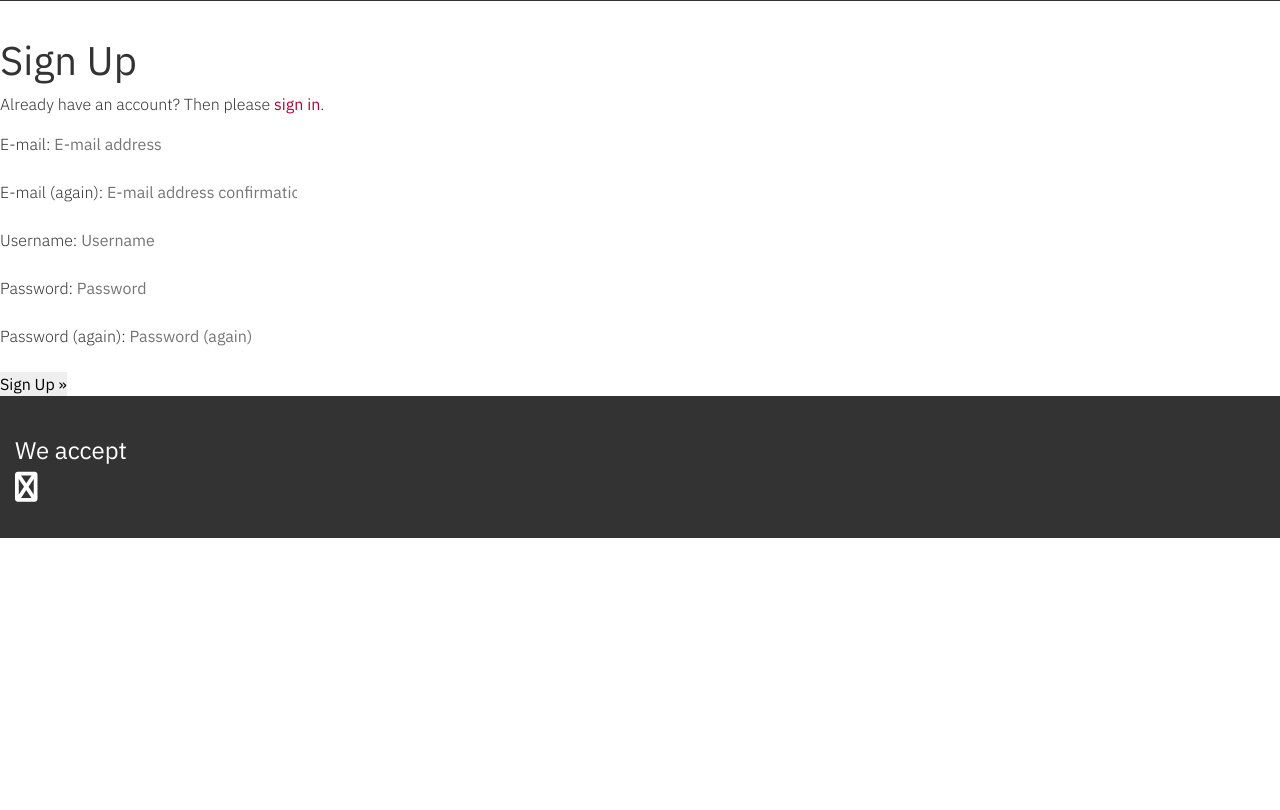
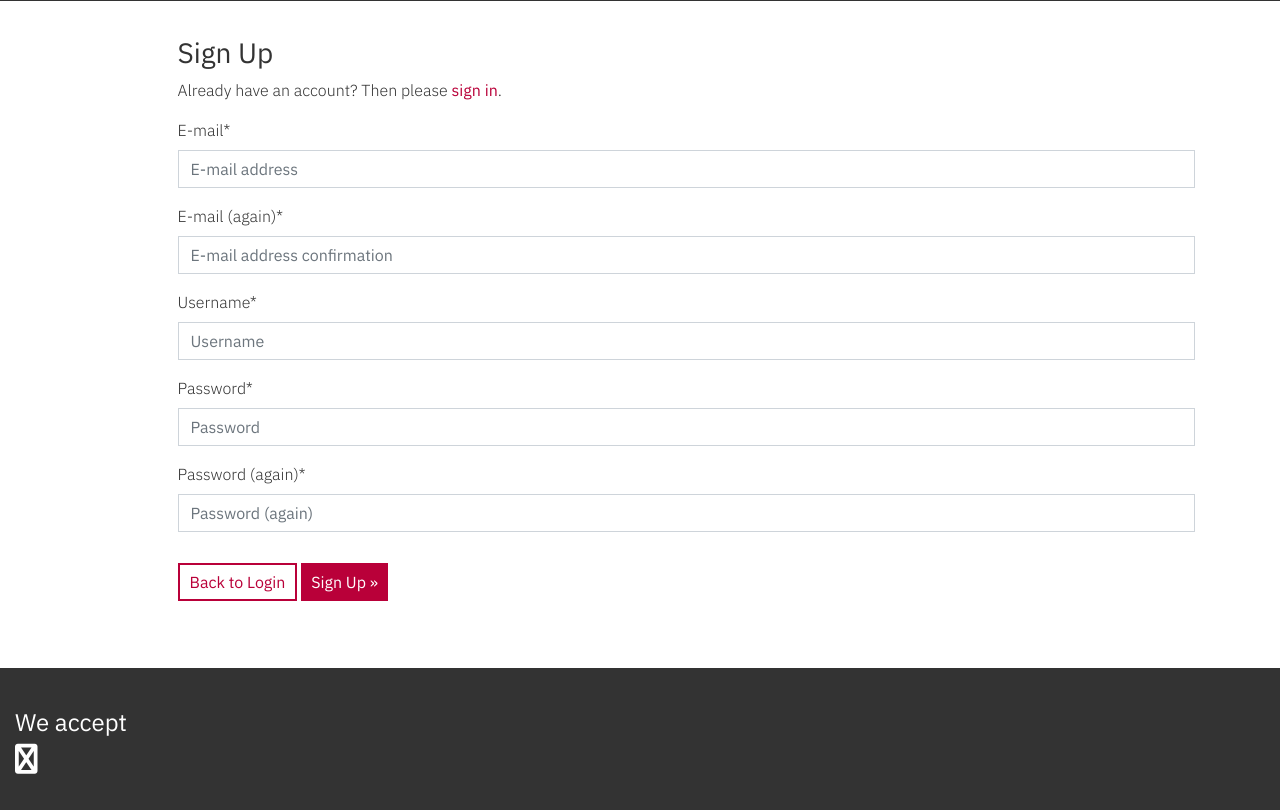
Before and after one commit to Jade-ux/wunderlust_gallery, a Django app: page /accounts/signup/ in a window 1280 px wide. Shown: the part 244-1054 px from the top of the page. Before the commit the page ends 782 px from the top, so only its background shows below. Run offline with Django 3.2, Linux system fonts and the light colour scheme; parts of the project's set-up code (start-up, migrations or seed data) failed here and were passed over; some libraries are stand-ins or nearby versions.

Commit message:
Styled the signup form.

```diff
--- a/static/css/base.css
+++ b/static/css/base.css
@@ -126,6 +126,12 @@ a {
     color: white;
 }
 
+.dropdown-item:focus, .dropdown-item:hover {
+    color: #ffff;
+    text-decoration: none;
+    background-color: #dc3545;
+}
+
 /*Search bar input field*/
 #search-input {
     border-radius: 0;
@@ -216,7 +222,21 @@ h2 {
     padding: 5px 10px;
 }
 
-.btn-purchase:hover {
+.btn-profile-primary {
+    background-color: #B90039;
+    color: white;
+    margin-top: 15px;
+    border-radius: 0;
+    padding: 7px 10px;
+}
+
+.btn-profile-primary:focus {
+    border-radius: 0;
+    outline: none;
+}
+
+.btn-purchase:hover,
+.btn-profile-primary:hover {
     background-color: #f32a61;
     color: white;
 }
--- a/templates/allauth/account/email.html
+++ b/templates/allauth/account/email.html
@@ -4,7 +4,7 @@
 
 {% block head_title %}{% trans "E-mail Addresses" %}{% endblock %}
 
-{% block content %}
+{% block inner_content %}
     <h1>{% trans "E-mail Addresses" %}</h1>
 {% if user.emailaddress_set.all %}
 <p>{% trans 'The following e-mail addresses are associated with your account:' %}</p>
--- a/templates/allauth/account/email_confirm.html
+++ b/templates/allauth/account/email_confirm.html
@@ -6,7 +6,7 @@
 {% block head_title %}{% trans "Confirm E-mail Address" %}{% endblock %}
 
 
-{% block content %}
+{% block inner_content %}
 <h1>{% trans "Confirm E-mail Address" %}</h1>
 
 {% if confirmation %}
--- a/templates/allauth/account/signup.html
+++ b/templates/allauth/account/signup.html
@@ -1,21 +1,25 @@
 {% extends "account/base.html" %}
+
+{% block page_header %}
+{% endblock %}
 
 {% load i18n %}
 
 {% block head_title %}{% trans "Signup" %}{% endblock %}
 
-{% block content %}
-<h1>{% trans "Sign Up" %}</h1>
+{% block inner_content %}
+<h3>{% trans "Sign Up" %}</h3>
 
 <p>{% blocktrans %}Already have an account? Then please <a href="{{ login_url }}">sign in</a>.{% endblocktrans %}</p>
 
-<form class="signup" id="signup_form" method="post" action="{% url 'account_signup' %}">
+<form class="signup mb-5" id="signup_form" method="post" action="{% url 'account_signup' %}">
   {% csrf_token %}
-  {{ form.as_p }}
+  {{ form|crispy }}
   {% if redirect_field_value %}
   <input type="hidden" name="{{ redirect_field_name }}" value="{{ redirect_field_value }}" />
   {% endif %}
-  <button type="submit">{% trans "Sign Up" %} &raquo;</button>
+   <a class="btn btn-outline margin-bottom-btn" href="{% url 'account_login' %}">Back to Login</a>
+  <button type="submit" class="btn-profile-primary">{% trans "Sign Up" %} &raquo;</button>
 </form>
 
 {% endblock %}
```
